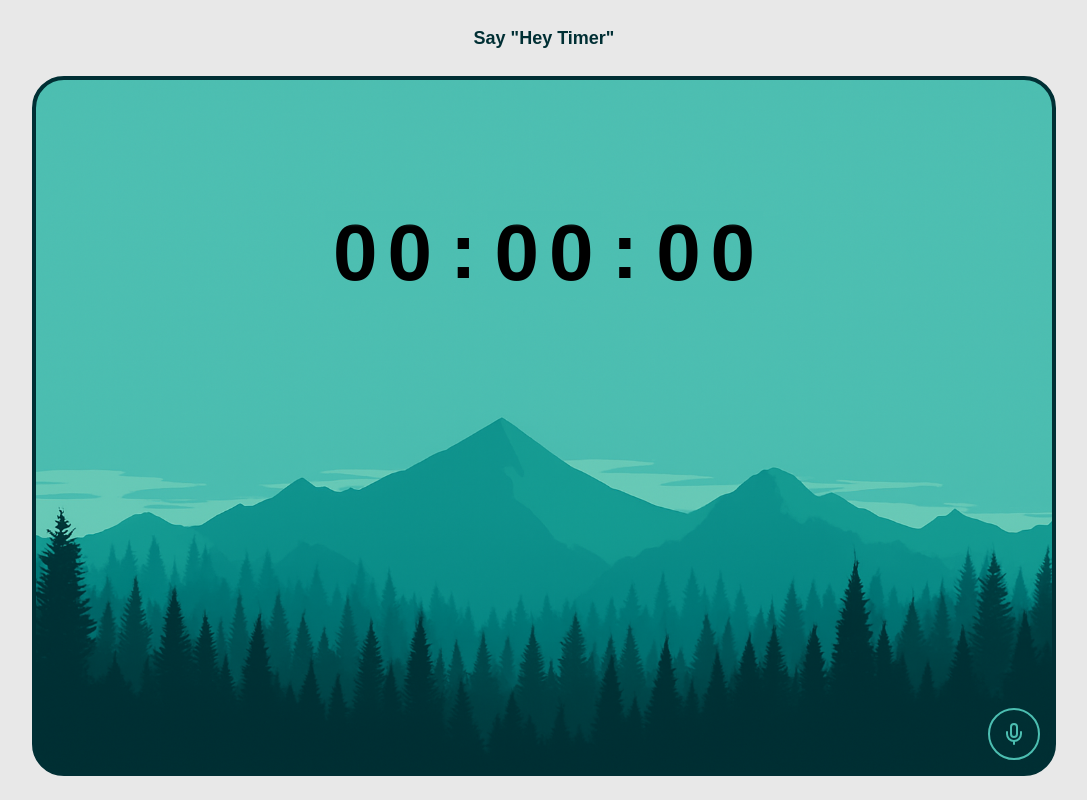
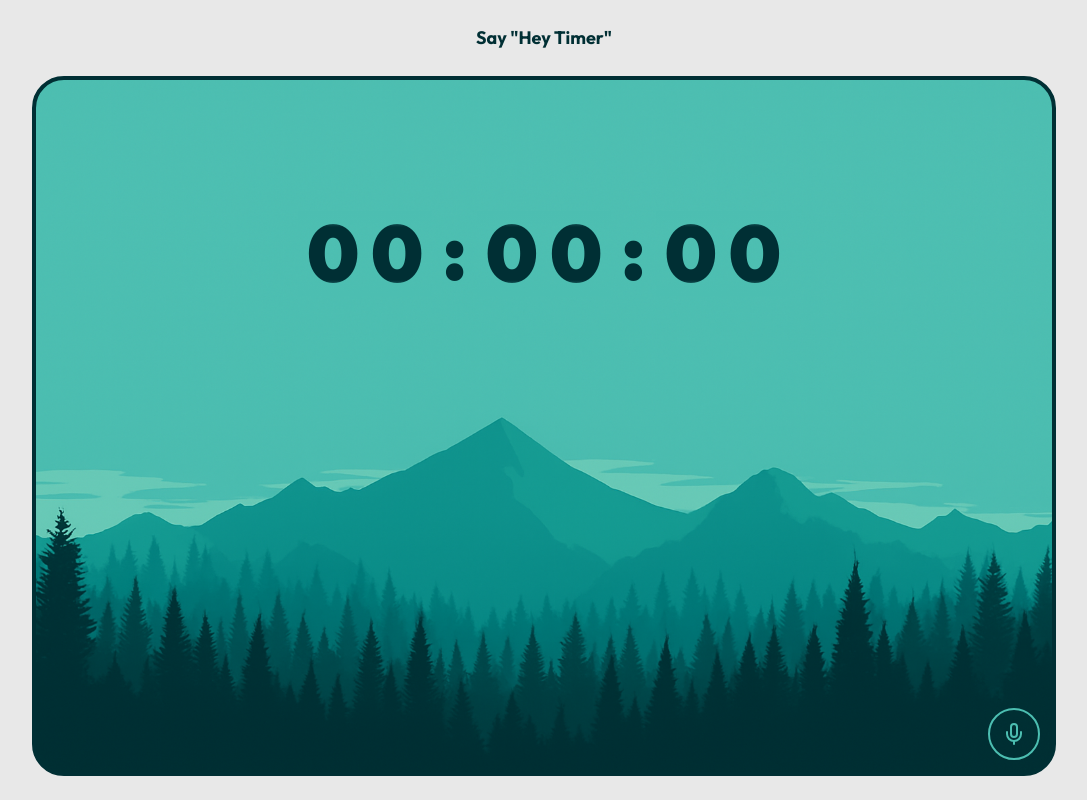
Before and after one commit to Joewebsta/voice-timer, a Next.js app: page / in a window 1280 px wide. Shown: the whole page, without its empty margins (96-1183 px from the left). Built offline with nearby package versions, Linux system fonts and the light colour scheme.

Commit message:
Update font to use Outfit. Update black color to dark green color.

```diff
--- a/src/app/components/ui/time-counter.tsx
+++ b/src/app/components/ui/time-counter.tsx
@@ -34,6 +34,7 @@ export default function TimeCounter({
   const defaultContainerStyle: React.CSSProperties = {
     display: "flex",
     gap: gap,
+    fontFamily: "var(--font-outfit)",
   };
 
   const colonStyle: React.CSSProperties = {
--- a/src/app/globals.css
+++ b/src/app/globals.css
@@ -8,8 +8,8 @@
 @theme inline {
   --color-background: var(--background);
   --color-foreground: var(--foreground);
-  --font-sans: var(--font-geist-sans);
-  --font-mono: var(--font-geist-mono);
+  --font-sans: var(--font-outfit);
+  --font-mono: var(--font-outfit);
 }
 
 /* @media (prefers-color-scheme: dark) {
@@ -20,11 +20,11 @@
 } */
 
 body {
-  background: var(--background);
-  color: var(--foreground);
-  font-family: Arial, Helvetica, sans-serif;
+  /* font-family: var(--font-geist-mono); */
+  font-family: var(--font-outfit);
 }
 
+/*
 @keyframes fade-in {
   from {
     opacity: 0;
@@ -36,4 +36,4 @@ body {
 
 .animate-fade-in {
   animation: fade-in 1s ease-in-out;
-}
+} */
--- a/src/app/layout.tsx
+++ b/src/app/layout.tsx
@@ -1,5 +1,5 @@
 import type { Metadata } from "next";
-import { Geist, Geist_Mono } from "next/font/google";
+import { Geist, Geist_Mono, Figtree, Outfit } from "next/font/google";
 import "./globals.css";
 
 const geistSans = Geist({
@@ -9,6 +9,16 @@ const geistSans = Geist({
 
 const geistMono = Geist_Mono({
   variable: "--font-geist-mono",
+  subsets: ["latin"],
+});
+
+const figtree = Figtree({
+  variable: "--font-figtree",
+  subsets: ["latin"],
+});
+
+const outfit = Outfit({
+  variable: "--font-outfit",
   subsets: ["latin"],
 });
 
@@ -25,7 +35,7 @@ export default function RootLayout({
   return (
     <html lang="en">
       <body
-        className={`${geistSans.variable} ${geistMono.variable} antialiased`}
+        className={`${geistSans.variable} ${geistMono.variable} ${figtree.variable} ${outfit.variable} antialiased`}
       >
         {children}
       </body>
--- a/src/app/page.tsx
+++ b/src/app/page.tsx
@@ -112,10 +112,10 @@ export default function Home() {
               >
                 <TimeCounter
                   seconds={remainingSeconds ?? 0}
-                  fontSize={viewportWidth < 640 ? 50 : 80}
+                  fontSize={viewportWidth < 640 ? 45 : 80}
                   padding={5}
                   gap={10}
-                  textColor="black"
+                  textColor="#002F34"
                   fontWeight={900}
                 />
 
@@ -131,14 +131,14 @@ export default function Home() {
                     >
                       <button
                         onClick={stopTimer}
-                        className="border py-2 px-4 rounded-md text-medium font-medium transition-colors hover:bg-[#149B92]/30 bg-opacity-50 hover:bg-opacity-40 cursor-pointer flex items-center gap-2 justify-center min-w-[118px]"
+                        className="border border-[#002F34] text-[#002F34] py-2 px-4 rounded-md text-medium font-medium transition-colors hover:bg-[#149B92]/30 bg-opacity-50 hover:bg-opacity-40 cursor-pointer flex items-center gap-2 justify-center min-w-[118px]"
                       >
-                        <X size={16} strokeWidth={2} />
+                        <X size={16} strokeWidth={2} color="#002F34" />
                         Cancel
                       </button>
                       <button
                         onClick={isPaused ? resumeTimer : pauseTimer}
-                        className="border py-2 px-4 rounded-md text-medium font-medium transition-all cursor-pointer hover:bg-[#149B92]/30 bg-opacity-50 hover:bg-opacity-40 min-w-[118px] "
+                        className="border border-[#002F34] text-[#002F34] py-2 px-4 rounded-md text-medium font-medium transition-all cursor-pointer hover:bg-[#149B92]/30 bg-opacity-50 hover:bg-opacity-40 min-w-[118px] "
                       >
                         <AnimatePresence mode="wait">
                           {isPaused ? (
@@ -154,6 +154,7 @@ export default function Home() {
                                 size={16}
                                 className="flex-shrink-0"
                                 strokeWidth={2}
+                                color="#002F34"
                               />
                               Resume
                             </motion.div>
@@ -170,6 +171,7 @@ export default function Home() {
                                 size={16}
                                 className="flex-shrink-0"
                                 strokeWidth={2}
+                                color="#002F34"
                               />
                               Pause
                             </motion.div>
```
